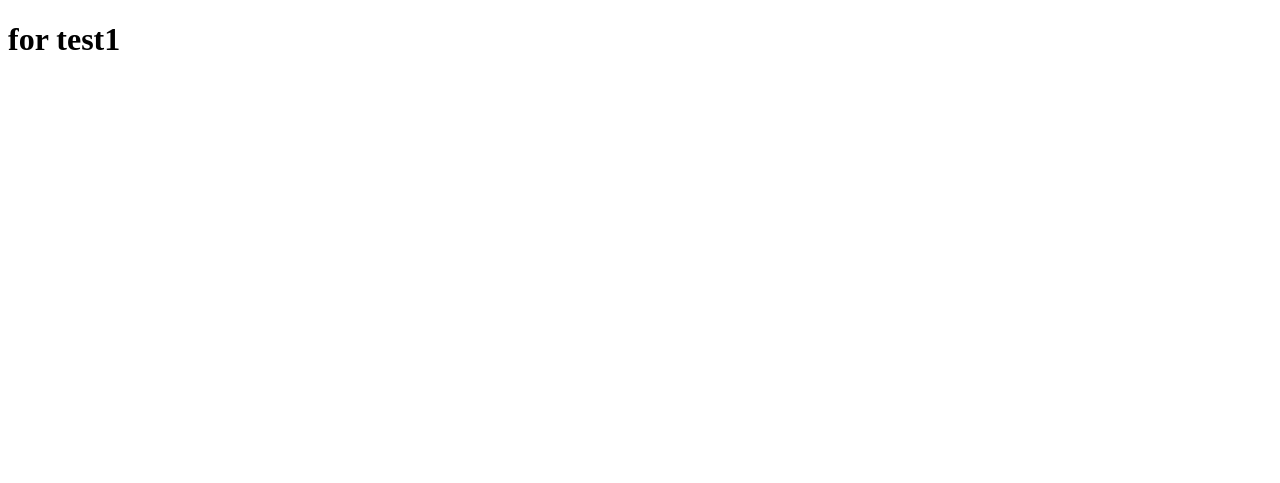
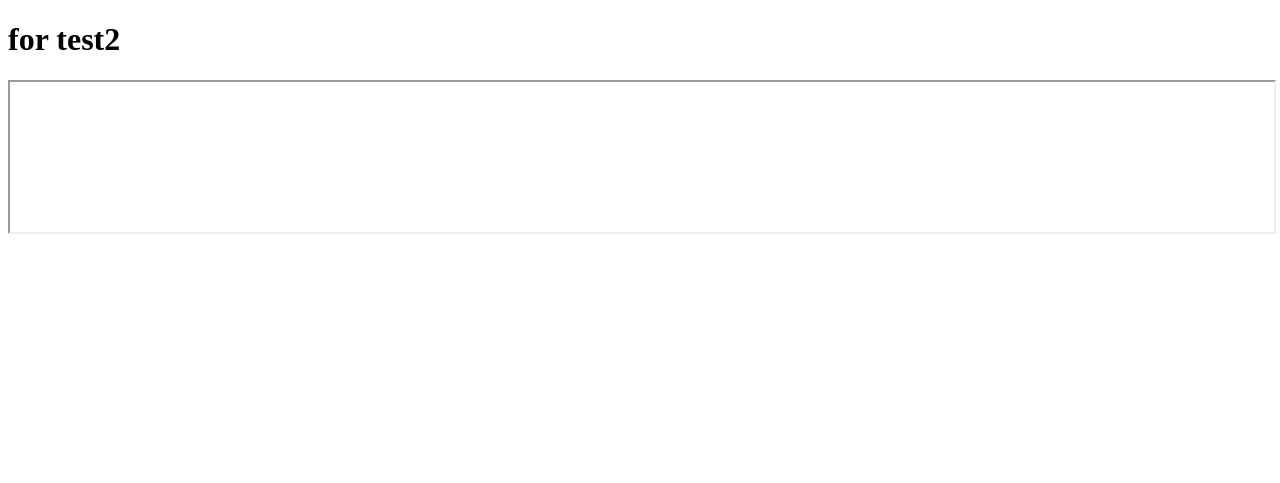
Before and after one commit to Kael-00/kael_test_site, a plain HTML site: page index.html in a window 1280 px wide. Drawn offline with Linux system fonts and the light colour scheme.

Commit message:
Update index.html

```diff
--- a/index.html
+++ b/index.html
@@ -5,15 +5,12 @@
   <title>Мой тестовый сайт</title>
 </head>
 <body>
-  <h1>for test1</h1>
+  <h1>for test2</h1>
 
   <!-- Виджет Яндекс Афиши через iframe -->
   <iframe
     src="https://widget.afisha.yandex.ru/w/sessions/ticketsteam-454@47598527?clientKey=23eb02b9-365e-4b86-a4a1-0bbd1d0641f0&regionId=2"
-    width="600"
-    height="400"
-    frameborder="0"
-    allowfullscreen>
+    width="100%">
   </iframe>
 
   <script>
```
